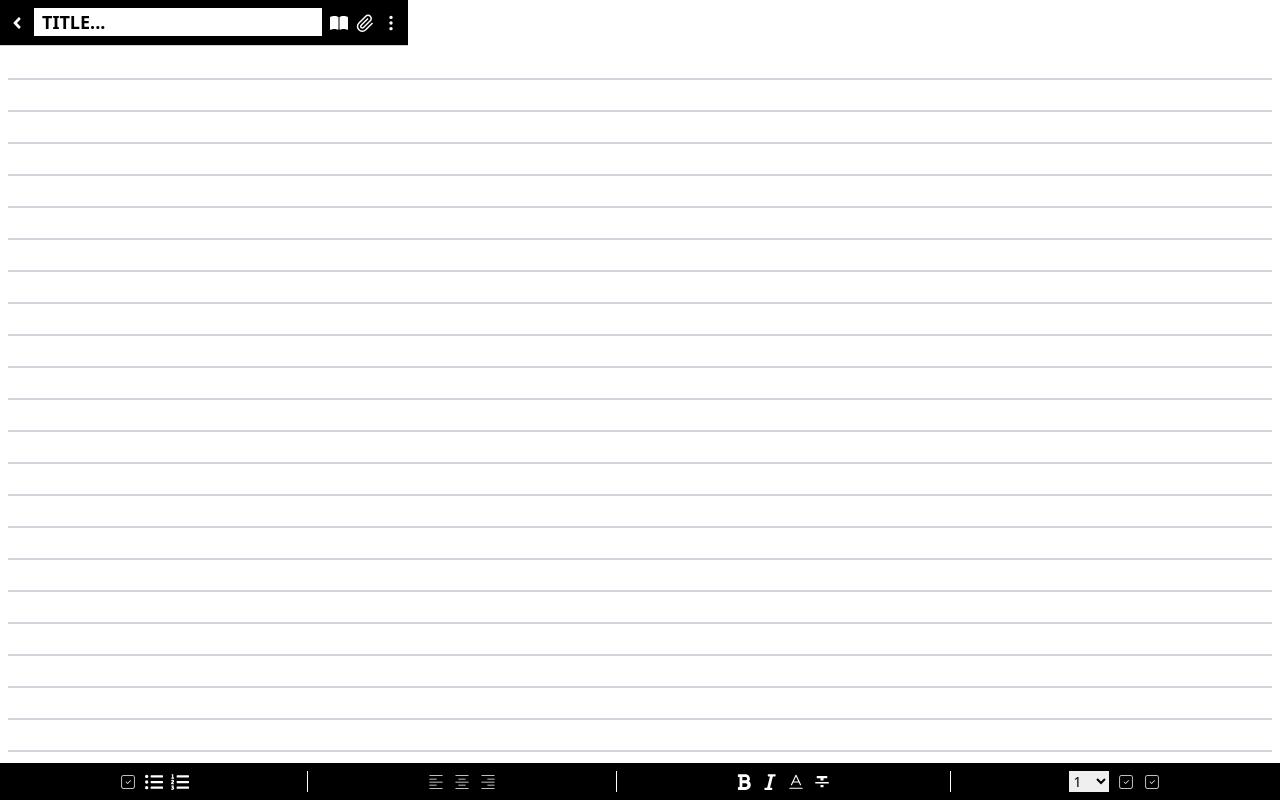
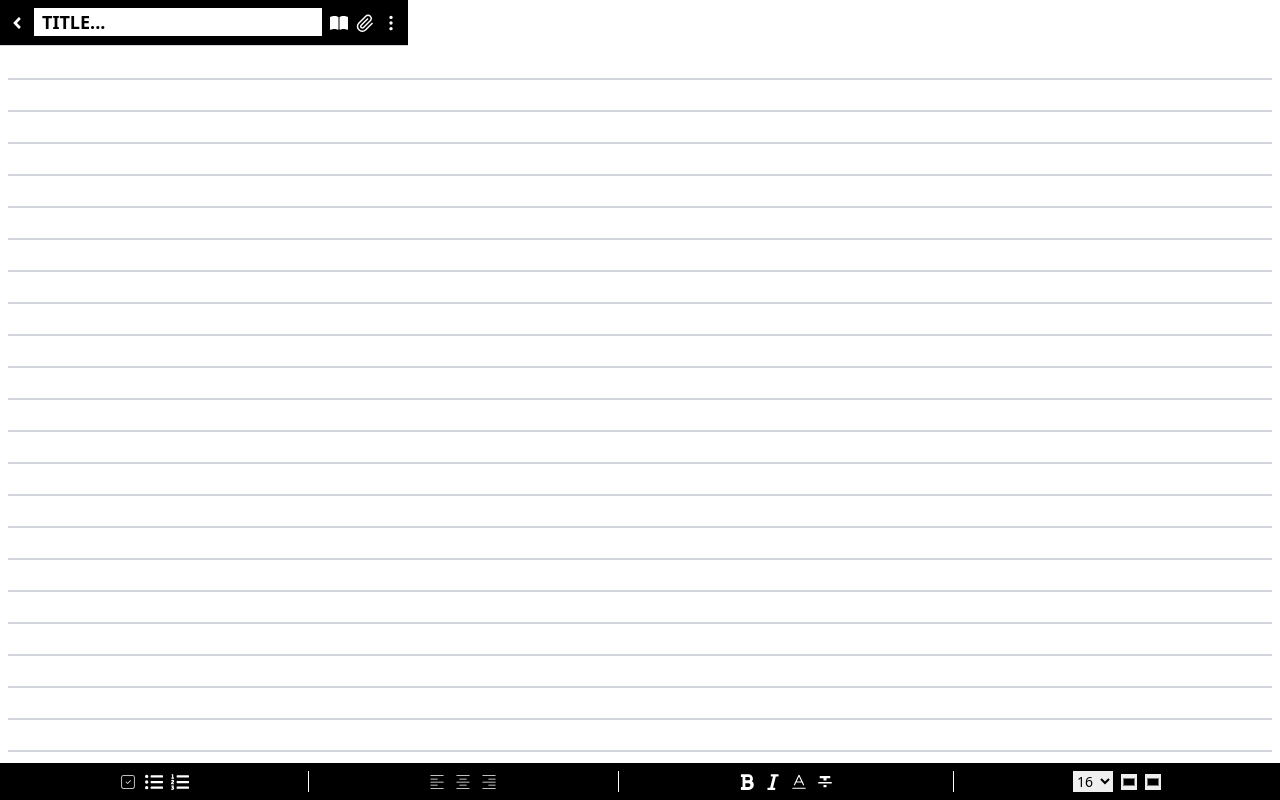
Before and after one commit to Nurio34/todo-list, a React (Create React App) app: page / in a window 1280 px wide. Shown: the top 800 px of the page. Built offline with nearby package versions, Linux system fonts and the light colour scheme.

Commit message:
handleComplated

```diff
--- a/src/App.js
+++ b/src/App.js
@@ -21,8 +21,9 @@ function App() {
                     size : 16,
                     color : "",
                     bgClr : ""
-                }
-
+                },
+                rows : 1,
+                complated : false
             };
         });
 
@@ -70,14 +71,12 @@ function App() {
     };
 
     const handleReadonlyFn = () => {
-        console.log("clicked");
         setReadonly(!readonly);
     };
 
-    const updateCurrentId = (id) => {
-        setCurrentId((preState) => {
-            return id;
-        });
+    const updateCurrentId = async(id) => {
+        console.log(id);
+        await setCurrentId(id);
     };
 
     const handleCheckVisibilty = () => {
@@ -93,7 +92,6 @@ function App() {
         setTodos((preState) => {
             return { ...preState, todos: updatedTodoList };
         });
-        console.log(updatedTodoList);
     };
 
     const setAlignLeft = () => {
@@ -109,7 +107,6 @@ function App() {
         setTodos((preState) => {
             return { ...preState, todos: updatedTodoList };
         });
-        console.log(updatedTodoList);
     };
 
     const setAlignCenter = () => {
@@ -125,7 +122,6 @@ function App() {
         setTodos((preState) => {
             return { ...preState, todos: updatedTodoList };
         });
-        console.log(updatedTodoList);
     };
 
     const setAlignRight = () => {
@@ -141,7 +137,6 @@ function App() {
         setTodos((preState) => {
             return { ...preState, todos: updatedTodoList };
         });
-        console.log(updatedTodoList);
     };
 
     const handleBold = () => {
@@ -155,7 +150,6 @@ function App() {
             setTodos((preState) => {
                 return { ...preState, todos: updatedTodoList };
             });
-            console.log(updatedTodoList);
     };
 
     const handleItalic = () => {
@@ -169,7 +163,6 @@ function App() {
         setTodos((preState) => {
             return { ...preState, todos: updatedTodoList };
         });
-        console.log(updatedTodoList);
 };
 
     const handleTextDecoration = (style) => {
@@ -183,16 +176,15 @@ function App() {
         setTodos((preState) => {
             return { ...preState, todos: updatedTodoList };
         });
-        console.log(updatedTodoList);
     };
 
     const handleSelect = (value) => {
-        console.log(+value);
         const updatedTodos = todos.todos.map((todoObj)=> {
             if (todoObj.id == currentId) {
-                console.log(true);
-                return
-                // return {...todoObj, font :{...todoObj.font, size:+value}}
+                return {...todoObj, font :{...todoObj.font, size:+value}}
+            }
+            else {
+                return todoObj
             }
         })
         setTodos(preState=> {
@@ -200,7 +192,75 @@ function App() {
         } )
     }
 
-    return (
+    const handleColor = (value) => {
+        const updatedTodos = todos.todos.map((todoObj)=> {
+            if (todoObj.id == currentId) {
+                return {...todoObj, font :{...todoObj.font, color:value}}
+            }
+            else {
+                return todoObj
+            }
+        })
+        setTodos(preState=> {
+            return {...preState, todos:updatedTodos}
+        } )
+    }
+
+    const handleBgClr = (value) => {
+        const updatedTodos = todos.todos.map((todoObj)=> {
+            if (todoObj.id == currentId) {
+                return {...todoObj, font :{...todoObj.font, bgClr:value}}
+            }
+            else {
+                return todoObj
+            }
+        })
+        setTodos(preState=> {
+            return {...preState, todos:updatedTodos}
+        } )
+    }
+
+    const updateLineCount =(element) => {
+
+            const lineHeight = parseInt(window.getComputedStyle(element).lineHeight);
+          const lines = Math.floor(element.scrollHeight / lineHeight);
+
+          const updatedTodos = todos.todos.map((todoObj)=> {
+             if(todoObj.id == currentId ) {
+
+                return todoObj.rows = lines
+             }else{
+                return todoObj
+             }
+
+            })
+            setTodos(preState=> {
+                return {...preState, todos:updatedTodos}
+            } )
+        }
+
+
+    const handleComplated = () => {
+        const updatedTodos = todos.todos.map(todoObj=>{
+
+            if(todoObj.id == currentId) {
+                console.log(todoObj);
+
+                return { ...todoObj, complated:!todoObj.complated}
+            }
+            else{
+                return todoObj
+            }
+        })
+
+        setTodos(preState=>{
+            return {...todos, todos:updatedTodos}
+        })
+    }
+
+
+
+        return (
         <div className="App">
             <Header
                 updateTitleFn={updateTitleFn}
@@ -213,6 +273,8 @@ function App() {
                 createTodoFn={createTodoFn}
                 readonly={readonly}
                 updateCurrentId={updateCurrentId}
+                updateLineCount={updateLineCount}
+                handleComplated={handleComplated}
             />
             <Footer
                 handleCheckVisibilty={handleCheckVisibilty}
@@ -223,6 +285,8 @@ function App() {
                 handleItalic={handleItalic}
                 handleTextDecoration={handleTextDecoration}
                 handleSelect={handleSelect}
+                handleColor={handleColor}
+                handleBgClr={handleBgClr}
             />
         </div>
     );
--- a/src/Compoents/Footer.js
+++ b/src/Compoents/Footer.js
@@ -9,10 +9,10 @@ import { FaItalic } from "react-icons/fa";
 import { PiTextAUnderline } from "react-icons/pi";
 import { MdOutlineFormatStrikethrough } from "react-icons/md";
 
-function Footer({ handleCheckVisibilty,setAlignLeft,setAlignCenter,setAlignRight,handleBold,handleItalic,handleTextDecoration,handleSelect}) {
+function Footer({ handleCheckVisibilty,setAlignLeft,setAlignCenter,setAlignRight,handleBold,handleItalic,handleTextDecoration,handleSelect,handleColor,handleBgClr}) {
     return (
         <div className="footer-container flex justify-between fixed bottom-0 w-full py-2 bg-black text-white text-lg">
-            <div className="list-style-group flex justify-center gap-2 grow border-r-[1px] border-white">
+            <div className="list-style-group flex justify-center items-center gap-2 grow border-r-[1px] border-white">
                 <button onClick={handleCheckVisibilty}>
                     <CiSquareCheck className=" pointer-events-none" />
                 </button>
@@ -23,7 +23,7 @@ function Footer({ handleCheckVisibilty,setAlignLeft,setAlignCenter,setAlignRight
                     <FaListOl className=" pointer-events-none" />
                 </button>
             </div>
-            <div className="text-align-group flex justify-center gap-2 grow border-r-[1px] border-white">
+            <div className="text-align-group flex justify-center items-center gap-2 grow border-r-[1px] border-white">
                 <button onClick={setAlignLeft}>
                     <CiTextAlignLeft className=" pointer-events-none" />
                 </button>
@@ -34,7 +34,7 @@ function Footer({ handleCheckVisibilty,setAlignLeft,setAlignCenter,setAlignRight
                     <CiTextAlignRight className=" pointer-events-none" />
                 </button>
             </div>
-            <div className="text-style-group flex justify-center gap-2 grow border-r-[1px] border-white">
+            <div className="text-style-group flex justify-center items-center gap-2 grow border-r-[1px] border-white">
                 <button onClick={handleBold}>
                     <FaBold className=" pointer-events-none" />
                 </button>
@@ -48,21 +48,24 @@ function Footer({ handleCheckVisibilty,setAlignLeft,setAlignCenter,setAlignRight
                     <MdOutlineFormatStrikethrough className=" pointer-events-none" />
                 </button>
             </div>
-            <div className="text-clr-group flex justify-center gap-2 grow">
+            <div className="text-clr-group flex justify-center items-center gap-2 grow">
                 <select name="Size" id="sizeSelect"
                     className="text-black w-10 text-sm"
                     onChange={e=>handleSelect(e.target.value)}
                     >
                     {Array(99).fill("").map((item,index)=>{
+                        if(index + 1 == 16) {
+                            return <option key={index+1} selected value={index + 1}>{index+1}</option>
+                        }
                         return <option key={index+1} value={index + 1}>{index+1}</option>
                     })}
                 </select>
-                <button>
-                    <CiSquareCheck className=" pointer-events-none" />
-                </button>
-                <button>
-                    <CiSquareCheck className=" pointer-events-none" />
-                </button>
+                <input type="color" name="font-color" id="colorInput" className="w-4 h-4"
+                    onChange={e=>handleColor(e.target.value)}
+                />
+                <input type="color" name="font-bgClr" id="bgClrInput" className="w-4 h-4"
+                    onChange={e=>handleBgClr(e.target.value)}
+                />
             </div>
         </div>
     );
--- a/src/Compoents/Main.js
+++ b/src/Compoents/Main.js
@@ -6,6 +6,8 @@ function Main({
     createTodoFn,
     readonly,
     updateCurrentId,
+    updateLineCount,
+    handleComplated
 }) {
     const start = Array(10).fill("t");
     return (
@@ -19,6 +21,8 @@ function Main({
                         createTodoFn={createTodoFn}
                         readonly={readonly}
                         updateCurrentId={updateCurrentId}
+                        updateLineCount={updateLineCount}
+                        handleComplated={handleComplated}
                     />
                 );
             })}
--- a/src/Compoents/TodoContainer.js
+++ b/src/Compoents/TodoContainer.js
@@ -4,6 +4,8 @@ function TodoContainer({
     createTodoFn,
     readonly,
     updateCurrentId,
+    updateLineCount,
+    handleComplated
 }) {
     return (
         <div className="todo-container flex items-center">
@@ -17,12 +19,18 @@ function TodoContainer({
                         : { display: "none" }
                 }
                 className=" w-5 h-5"
+                onClick={async (e) => {
+                    await updateCurrentId(e.target.dataset.id);
+                    handleComplated()
+                }}
+                // onChange={}
             />
             <textarea
                 name="todo"
                 id={todo.id}
                 value={todo.todo}
-                className=" border-b-2 border-gray-300 w-full resize-none h-8 pl-1
+                rows={todo.rows}
+                className=" border-b-2 border-gray-300 w-full resize-none min-h-8  pl-1
                             focus:outline-none"
                 style={{
                     textAlign:
@@ -37,9 +45,11 @@ function TodoContainer({
                     fontStyle : todo.text.italic ? "italic" : "normal",
                     textDecoration :
                         todo.text.decoration === "underline" ? "underline"
-                        : todo.text.decoration === "line-through" ? "line-through"
+                        : todo.complated || todo.text.decoration === "line-through" ? "line-through"
                         : "none",
-                    // fontSize : todo.font.size
+                    fontSize : todo.font.size,
+                    background : todo.font.bgClr,
+                    color : todo.complated ? "lightgray" : todo.font.color
                     }}
                 readOnly={readonly}
                 onChange={(e) => {
@@ -49,7 +59,6 @@ function TodoContainer({
                         todo: e.target.value,
                     };
                     updateTodoFn(todo);
-
                     const todoValue = e.target.value;
                     if (todoValue.length == 1) {
                         // const newTodo = { todo: "" };
@@ -59,6 +68,10 @@ function TodoContainer({
                 onClick={(e) => {
                     updateCurrentId(e.target.id);
                 }}
+                onFocus={e=>{
+                    updateCurrentId(e.target.id);
+                }}
+                onInput={e=>updateLineCount(e.target)}
             ></textarea>
         </div>
     );
```
Also changed, not shown: 14 other files (tests, documents, lock files or other folders).
